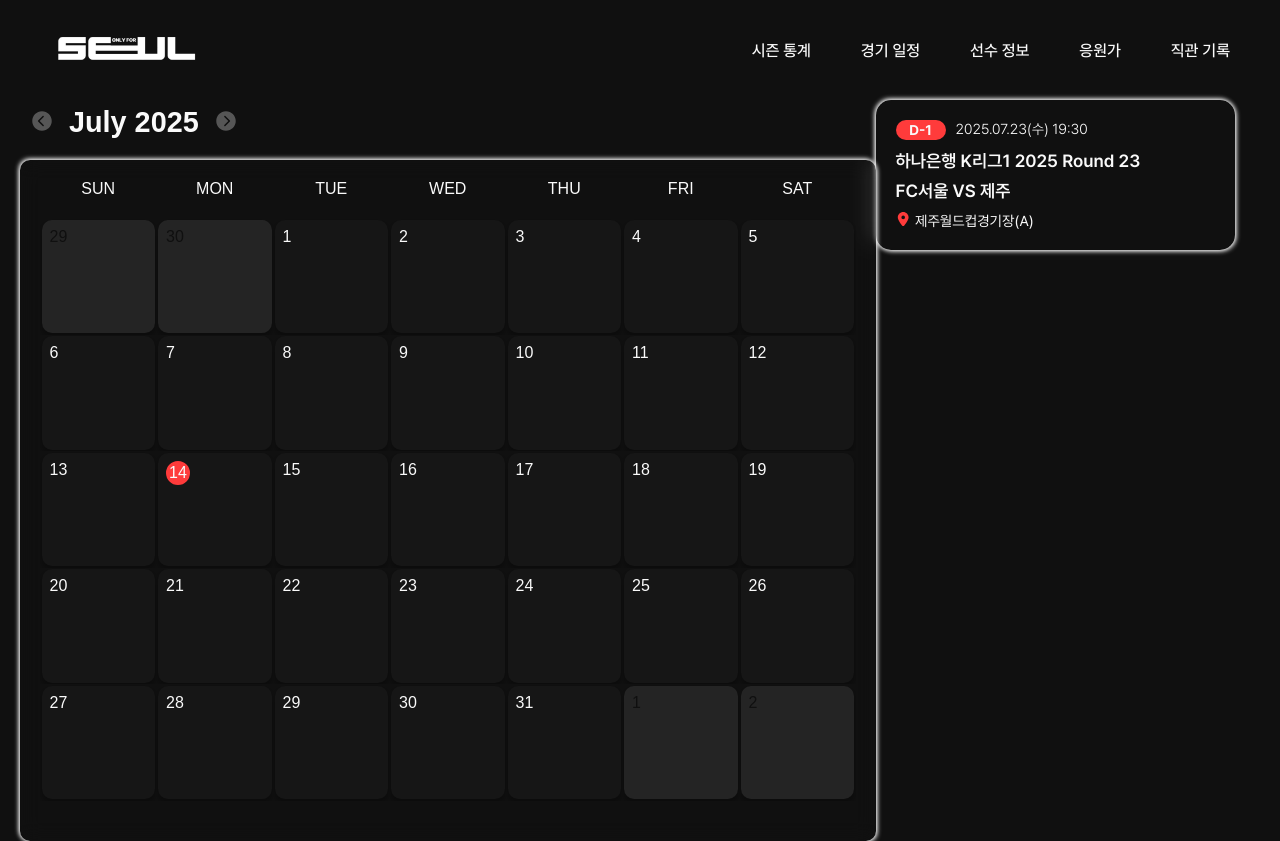
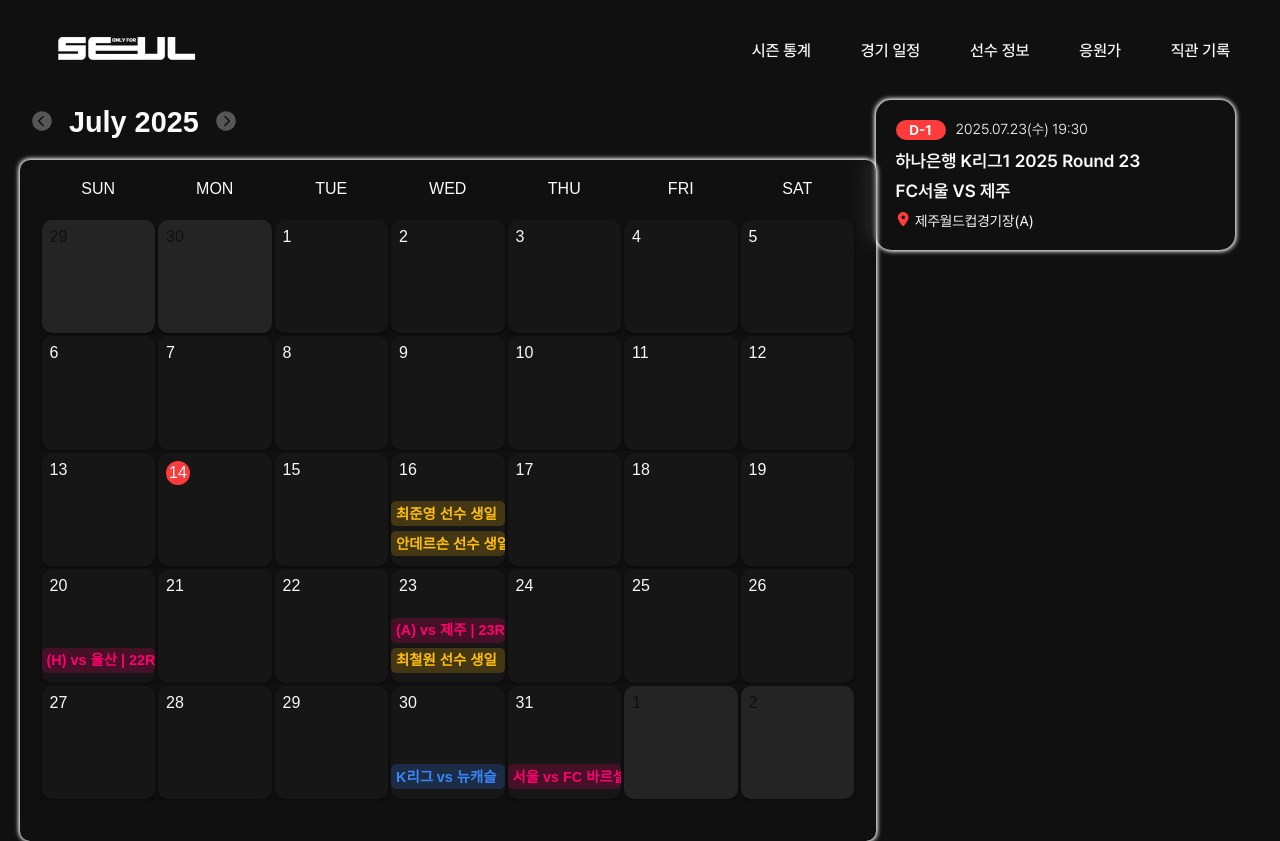
Before and after one commit to jiyeonyooo/react-project-onlyforseoul, a React (Vite) app: page /schedule in a window 1280 px wide. Built offline with nearby package versions, Linux system fonts and the light colour scheme.

Commit message:
feat: link calendar dates with schedule data from Schedule.jsx

```diff
--- a/src/components/SeoulCalendar.jsx
+++ b/src/components/SeoulCalendar.jsx
@@ -4,6 +4,8 @@ import 'react-calendar/dist/Calendar.css'
 import {useState} from 'react';
 import dayjs from 'dayjs';
 import {IoChevronForwardCircle, IoChevronBackCircle} from 'react-icons/io5';
+import schedules from '../data/Schedules.jsx';
+import OnSchedule from './OnSchedule.jsx';
 
 const SeoulCalendar = () => {
 
@@ -16,9 +18,17 @@ const SeoulCalendar = () => {
 
    const customCell = ({date, view}) => {
       if (view !== 'month') return null;
+
+      const formattedDate = dayjs(date).format("YYYY-MM-DD");
+      const daySchedules = schedules[formattedDate] || [];
+
       return (
          <div className="custom-tile">
             <div className="date-number">{date.getDate()}</div>
+            <div className="schedule-list">
+               {daySchedules.map((s, idx) => (
+                  <OnSchedule key={idx} schedule={s} />))}
+            </div>
          </div>
       );
    };
```
